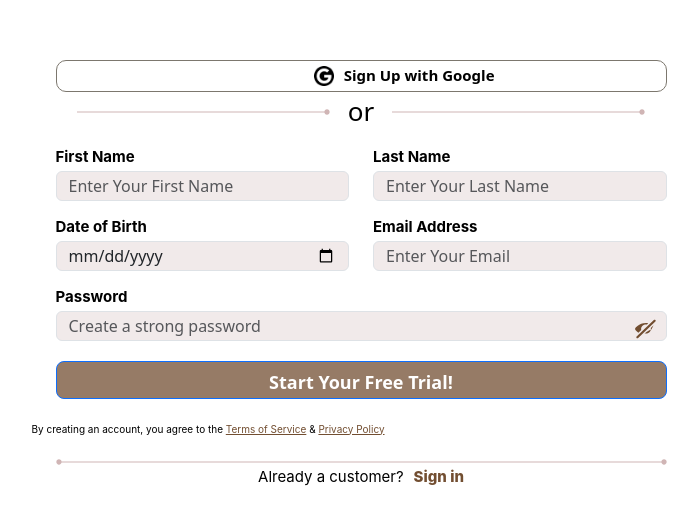
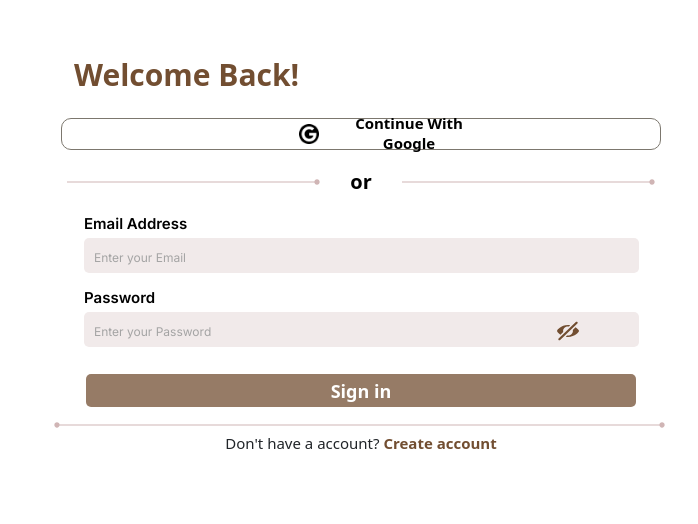
Before and after one commit to CLUMOSS/Fast-Route-Web, a React (Create React App) app in the folder fastrouteweb/: page / in a window 1280 px wide. Shown: the part 136-660 px from the top of the page, without its empty margins (279-977 px from the left). Built offline with nearby package versions, Linux system fonts and the light colour scheme.

Commit message:
Committing Signing Page

```diff
--- a/fastrouteweb/src/App.js
+++ b/fastrouteweb/src/App.js
@@ -2,12 +2,13 @@ import logo from './logo.svg';
 import './App.css';
 import SignUp from './pages/signup/signup';
 import Navbar from './components/common/Navbar/Navbar';
+import SignIn from './pages/signin/signin';
 function App() {
   return (
     <div className="App">
       <header className="App-header">
         <a>
-        <SignUp></SignUp>
+        <SignIn></SignIn>
         </a>
       </header>
     </div>
--- /dev/null
+++ b/fastrouteweb/src/pages/signin/signin.css
@@ -0,0 +1,125 @@
+
+@import url('https://fonts.googleapis.com/css2?family=Inter:wght@300;400;600&display=swap');
+
+*{
+    box-sizing: border-box;
+}
+.container{
+    padding: 30px;
+}
+.container-head{
+    color: #724E31;
+    font-weight: bold;
+    text-align: start;
+    margin-left: 20px;
+}
+.or{
+    margin-left: 20px;
+    margin-right: 20px;
+}
+.google-login{
+
+    display: flex;
+    height: 32px;
+    width: 600px;
+    padding: 7px 171px 7px 237px;
+    margin: 7px;
+    text-align: center;
+    justify-content: center;
+    align-items: center;
+    border-radius: 10px;
+    border: 1px solid #7C776E;
+    background-color: #FFFFFF; /* Set background color */
+    color: #000000; /* Set text color */
+    cursor: pointer;
+}
+
+.google-logo{
+    width: 20px; /* Adjust the width as needed */
+    height: auto;
+    margin-right: 10px; /* Adjust the margin as needed */
+}
+
+.or{
+    font-weight: bold;
+    font-size: 20px;
+}
+.dividing-line{
+    margin: 10px;
+
+
+}
+
+.inputs{
+    margin-left: 30px;
+}
+
+.inputs-2{
+    margin-left: 30px;
+
+}
+.input-heading {
+    display: block;
+    width: 100%; /* Make the heading take the full width of its container */
+    color: #000;
+    font-family: 'Inter', sans-serif;
+    font-size: 15px;
+    font-style: normal;
+    font-weight: 700;
+    text-align: left; /* Set text alignment to left */
+    margin-bottom: 5px; /* Adjust margin as needed */
+    margin-top: 15px;
+  }
+  .input-box {
+    display: flex;
+    width: 95%;
+    height: 35px;
+    padding: 6px 152px 6px 18px;
+    align-items: center;
+    border: none;
+    text-align: start;
+    font-size: medium;
+    padding: 10px;
+    border-radius: 5px;
+    background: rgba(237, 227, 227, 0.74);
+  }
+
+  .hide-icon {
+    position: absolute;
+    top: 58%;
+    right: 33%; /* Adjust the right position as needed */
+    transform: translateY(-50%);
+    cursor: pointer
+  }
+
+  .password-input {
+    position: relative;
+  }
+  .custom-button {
+    margin-top: 20px;
+    width: 550px;
+    height: 33px;
+    padding: 5px ;
+    flex-shrink: 0;
+    display: block;
+    text-align: center;
+    border-radius: 5px;
+    font-weight:normal;
+    border: none;
+    background: rgba(114, 78, 49, 0.74);
+    color: white; /* You may need to adjust the text color for better visibility */
+  }
+
+  .create-acc{
+    margin-top: 10px;
+    font-size: 15px;
+  }
+
+  ::placeholder{
+    color: #A4A4A4;
+font-family: Inter;
+font-size: 12px;
+font-style: normal;
+font-weight: 400;
+line-height: normal;
+  }
--- /dev/null
+++ b/fastrouteweb/src/pages/signin/signin.jsx
@@ -0,0 +1,89 @@
+// src/pages/SignIn.jsx
+import React from 'react';
+import './signin.css'; // Import your local styles
+
+const SignIn = () => {
+  return (
+    <div className='container'>
+        <form>
+        <div className='container-head'>
+            <h1 style={{
+              fontSize: '30px',
+              fontWeight: 'bold',
+              marginBottom: '25px',
+            }}>Welcome Back!</h1>
+        </div>
+        <div className='google'>
+            <button className='google-login'>
+              <img src="/google-logo.png"  alt="Google Logo" className="google-logo" />
+              <p style={{
+              color: '#000',
+              textAlign: 'center',
+              fontFamily: '',
+              fontSize: '15px',
+              fontStyle: 'normal',
+              fontWeight: '700',
+              lineHeight: 'normal',
+              position:'relative',
+              top:'7px'
+            }}>Continue With Google</p>
+            </button>
+        </div>
+
+        <div className='dividing-line'>
+          <svg xmlns="http://www.w3.org/2000/svg" height="6" fill="none" style={{width:'253px', marginRight: '10px' }}>
+            <path d="M247.333 3C247.333 4.47276 248.527 5.66667 250 5.66667C251.473 5.66667 252.667 4.47276 252.667 3C252.667 1.52724 251.473 0.333333 250 0.333333C248.527 0.333333 247.333 1.52724 247.333 3ZM0 3.5H250V2.5H0V3.5Z" fill="#D0B5B5" />
+          </svg>
+
+          <span className="or" style={{color:'black'}}>or</span>
+
+           <svg xmlns="http://www.w3.org/2000/svg" height="6" fill="none" style={{width:'253px', marginLeft: '10px' }} >
+            <path d="M247.333 3C247.333 4.47276 248.527 5.66667 250 5.66667C251.473 5.66667 252.667 4.47276 252.667 3C252.667 1.52724 251.473 0.333333 250 0.333333C248.527 0.333333 247.333 1.52724 247.333 3ZM0 3.5H250V2.5H0V3.5Z" fill="#D0B5B5" />
+           </svg>
+        </div>
+
+        <div className='inputs'>
+        <label htmlFor="email"  className="input-heading">Email Address</label>
+        <input type="email" id="email" className=" input-box" placeholder='Enter your Email' required/>
+
+        </div>
+        <div className='inputs-2'>
+        <label htmlFor="password" className="input-heading">Password</label>
+        <input type="password" id="password"  className=" input-box" placeholder='Enter your Password' required/>
+        <div className="hide-icon">
+                {/* SVG code for the hide icon */}
+                <svg xmlns="http://www.w3.org/2000/svg" width="22" height="21" viewBox="0 0 22 21" fill="none">
+  <path d="M20.3731 1.5519C20.1668 1.35506 19.8871 1.24448 19.5954 1.24448C19.3037 1.24448 19.024 1.35506 18.8177 1.5519L1.628 17.9624C1.52294 18.0592 1.43914 18.1751 1.38149 18.3032C1.32384 18.4313 1.29349 18.5691 1.29222 18.7085C1.29096 18.8479 1.31879 18.9862 1.3741 19.1152C1.42941 19.2442 1.51108 19.3615 1.61437 19.4601C1.71765 19.5587 1.84046 19.6366 1.97565 19.6894C2.11084 19.7422 2.25568 19.7688 2.40174 19.7676C2.5478 19.7664 2.69214 19.7374 2.82634 19.6824C2.96055 19.6273 3.08193 19.5473 3.1834 19.4471L20.372 3.0366C20.5782 2.8397 20.6941 2.57267 20.6941 2.29425C20.6941 2.01583 20.5793 1.74881 20.3731 1.5519ZM3.4188 14.1729L6.2348 11.4849C6.15451 11.1621 6.11281 10.8317 6.1105 10.5C6.1105 8.00205 8.2995 5.97555 11 5.97555C11.3146 5.97555 11.6204 6.00915 11.9185 6.06165L13.2418 4.79955C12.5008 4.68237 11.7511 4.62268 11 4.62105C3.784 4.62 0 9.69255 0 10.5C0 10.9442 1.1627 12.6956 3.4188 14.1729ZM18.5845 6.83025L15.7663 9.51825C15.8422 9.83535 15.8884 10.1619 15.8884 10.5C15.8884 12.998 13.7005 15.0224 11 15.0224C10.6876 15.0224 10.384 14.9888 10.0881 14.9373L8.7637 16.2005C9.4699 16.3097 10.2113 16.379 11 16.379C18.216 16.379 22 11.3043 22 10.5C22 10.0548 20.8384 8.3055 18.5845 6.83025Z" fill="#724E31"/>
+</svg>
+              </div>
+        </div>
+
+        <div className='btn'>
+        <button type="submit" className='custom-button' style={{
+              color: '#FFF',
+              fontFamily: '',
+              fontSize: '18px',
+              fontStyle: 'normal',
+              fontWeight: '600',
+              lineHeight: 'normal',
+              backgroundColor:'rgba(114, 78, 49, 0.74)',
+            }}>Sign in</button>
+        </div>
+
+      {/* Separator SVG */}
+      <div className="d-flex justify-content-center mt-2" style={{ width: '611px', height: '0px', flexShrink: '0' }}>
+          <svg xmlns="http://www.w3.org/2000/svg" width="617" height="6" viewBox="0 0 617 6" fill="none">
+            <path d="M0.333333 3C0.333333 4.47276 1.52724 5.66667 3 5.66667C4.47276 5.66667 5.66667 4.47276 5.66667 3C5.66667 1.52724 4.47276 0.333333 3 0.333333C1.52724 0.333333 0.333333 1.52724 0.333333 3ZM611.333 3C611.333 4.47276 612.527 5.66667 614 5.66667C615.473 5.66667 616.667 4.47276 616.667 3C616.667 1.52724 615.473 0.333333 614 0.333333C612.527 0.333333 611.333 1.52724 611.333 3ZM3 3.5H614V2.5H3V3.5Z" fill="#D0B5B5" />
+          </svg>
+        </div>
+
+        <div className='create-acc'>
+            <p className='create-account'>Don't have a account? <b><span style={{ color: '#724E31' }}>Create account</span></b></p>
+        </div>
+
+        </form>
+    </div>
+  );
+};
+
+export default SignIn;
```
